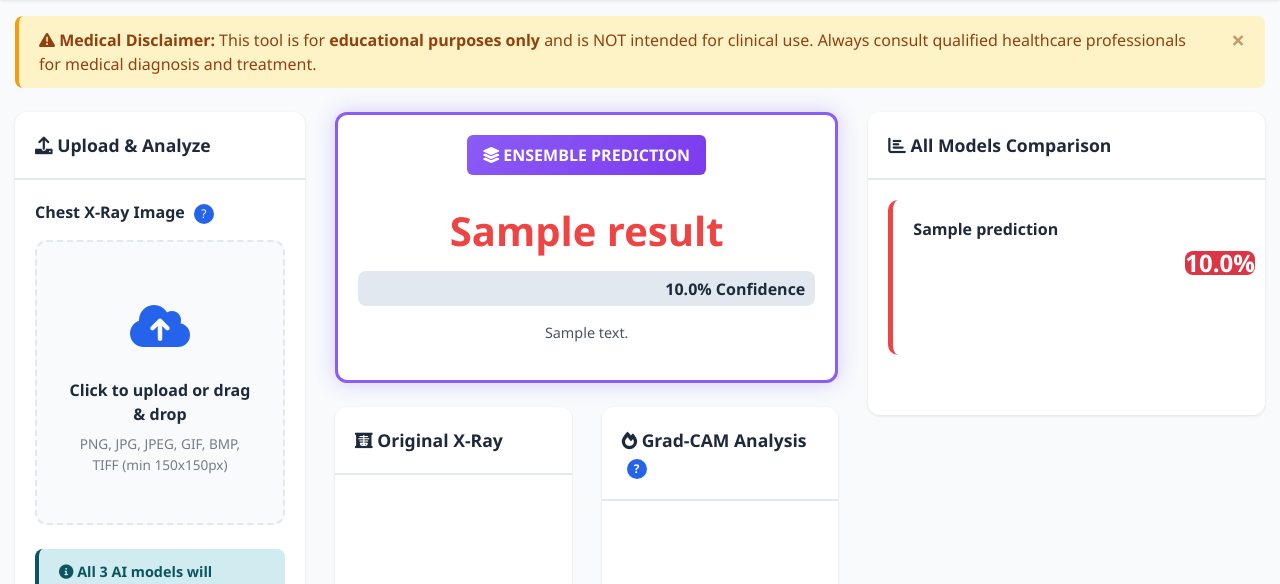
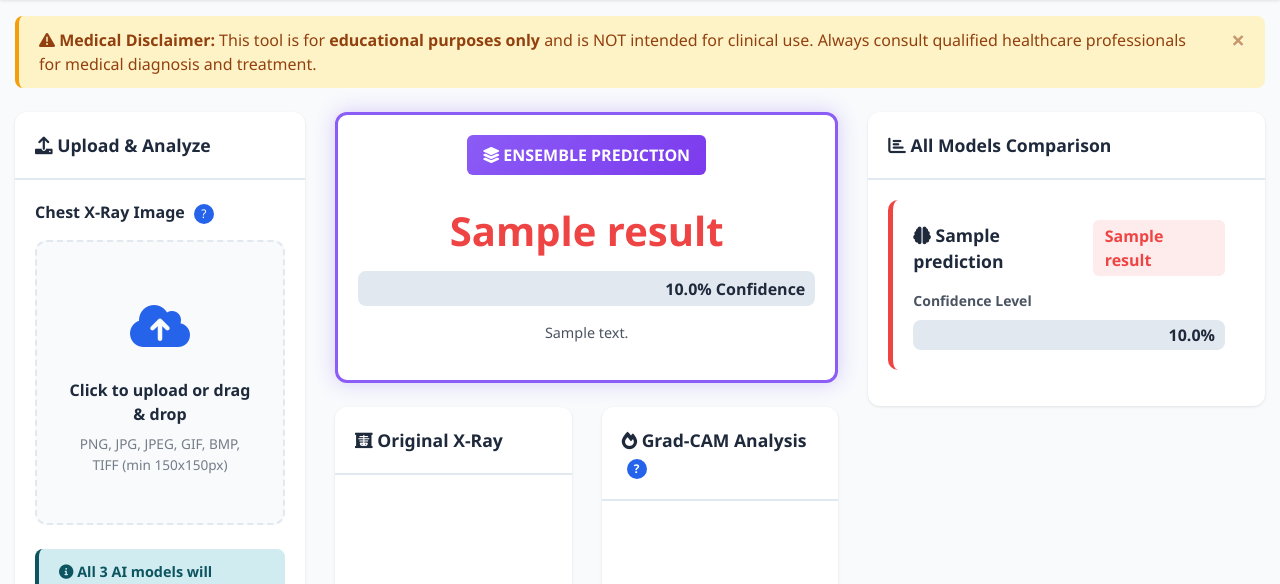
Before and after one commit to MoAbboud/Pneumonia, a Python web app: template PneumoniaDetectorWebApp/templates/Home.html in a window 1280 px wide. Shown: the part 78-662 px from the top of the page. Run offline with Jinja, Linux system fonts and the light colour scheme; the template is opened without the code that fills it: most values are stand-ins (such as "Sample title", 1, 10 or a date in 2020); grey boxes marked "Sample" are stand-in pictures; grey boxes are pictures that could not be loaded.

Commit message:
ui fix for All Models Comparison

```diff
--- a/PneumoniaDetectorWebApp/templates/Home.html
+++ b/PneumoniaDetectorWebApp/templates/Home.html
@@ -640,31 +640,39 @@
                         <div class="card-body">
                             {% for model_name, pred_data in all_predictions.items() %}
                                 {% if model_name != 'Ensemble' %}
-                                <div class="model-comparison-card {{ 'normal' if pred_data.result == 'Normal' else 'pneumonia' }} mb-3">
-                                    <h6 style="font-weight: 700; margin-bottom: 0.5rem;">{{ model_name }}</h6>
+                                <div class="model-comparison-card {{ 'normal' if pred_data.result == 'Normal' else 'pneumonia' }}">
+                                    <!-- Model Header -->
+                                    <div class="model-header">
+                                        <span class="model-name">
+                                            <i class="fas fa-brain"></i> {{ model_name }}
+                                        </span>
+                                        <span class="model-result {{ 'normal' if pred_data.result == 'Normal' else 'pneumonia' }}">
+                                            {{ pred_data.result }}
+                                        </span>
+                                    </div>
 
+                                    <!-- Model Metrics -->
                                     {% if model_metrics and model_metrics[model_name] %}
                                     <div class="mb-2">
-                                        <span class="metric-badge high">Acc: {{ model_metrics[model_name].accuracy }}%</span>
-                                        <span class="metric-badge high">Prec: {{ model_metrics[model_name].precision }}%</span>
+                                        <span class="metric-badge high">Accuracy: {{ model_metrics[model_name].accuracy }}%</span>
+                                        <span class="metric-badge high">Precision: {{ model_metrics[model_name].precision }}%</span>
                                     </div>
-                                    <p style="font-size: 0.75rem; opacity: 0.7; margin-bottom: 1rem;">
+                                    <p style="font-size: 0.75rem; opacity: 0.7; margin-bottom: 0.75rem;">
                                         {{ model_metrics[model_name].description }}
                                     </p>
                                     {% endif %}
 
-                                    <div style="font-size: 1.5rem; font-weight: 700; margin: 1rem 0; color: {% if pred_data.result == 'Normal' %}var(--success-color){% else %}var(--danger-color){% endif %};">
-                                        <i class="fas fa-wrapper">
+                                    <!-- Confidence Bar -->
+                                    <div class="mb-2">
+                                        <small style="font-weight: 600; opacity: 0.8;">Confidence Level</small>
+                                    </div>
+                                    <div class="progress-wrapper">
                                         <div class="progress">
                                             <div class="progress-bar {% if pred_data.result == 'Normal' %}bg-success{% else %}bg-danger{% endif %}"
                                                  style="width: {{ pred_data.confidence }}%;">
                                             </div>
                                         </div>
-                                        <div class="confidence-label
-
-                                    <div class="progress">
-                                        <div class="progress-bar {% if pred_data.result == 'Normal' %}bg-success{% else %}bg-danger{% endif %}"
-                                             style="width: {{ pred_data.confidence }}%;">
+                                        <div class="confidence-label">
                                             {{ "%.1f"|format(pred_data.confidence) }}%
                                         </div>
                                     </div>
```
